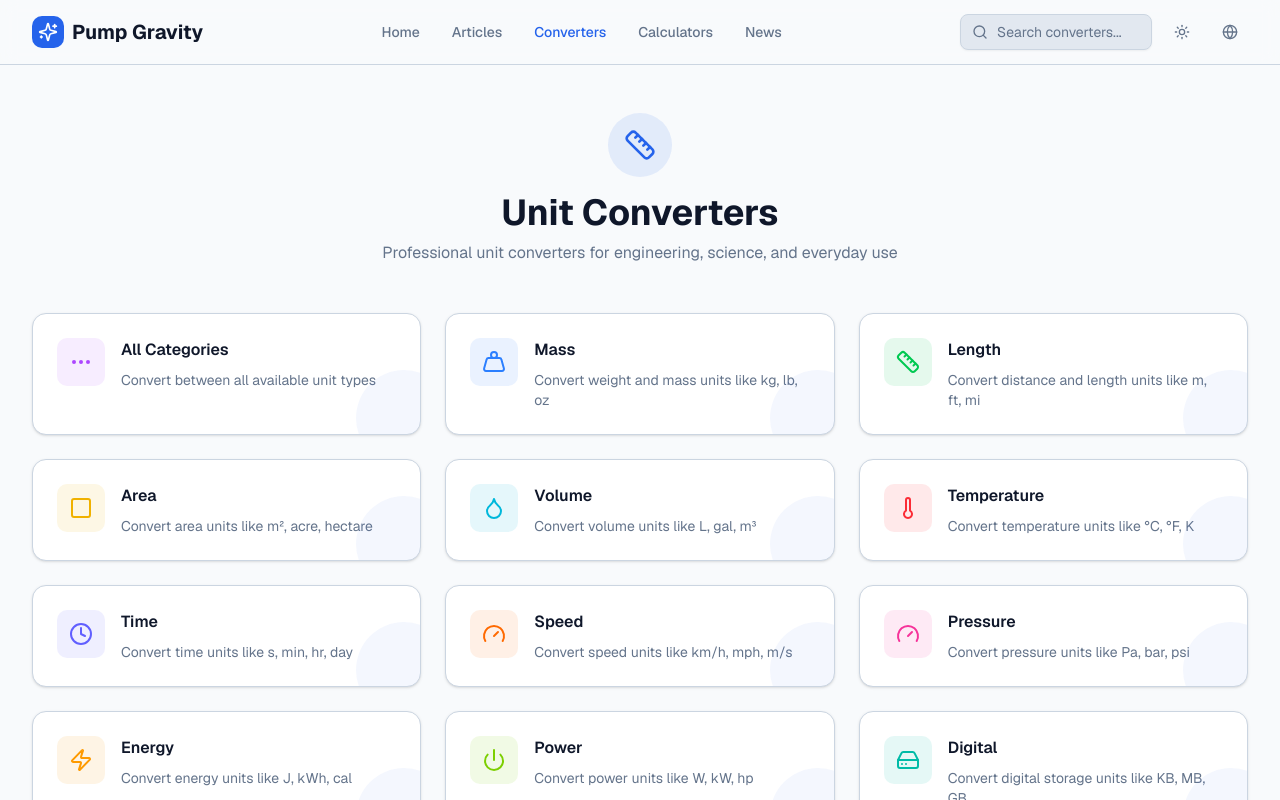
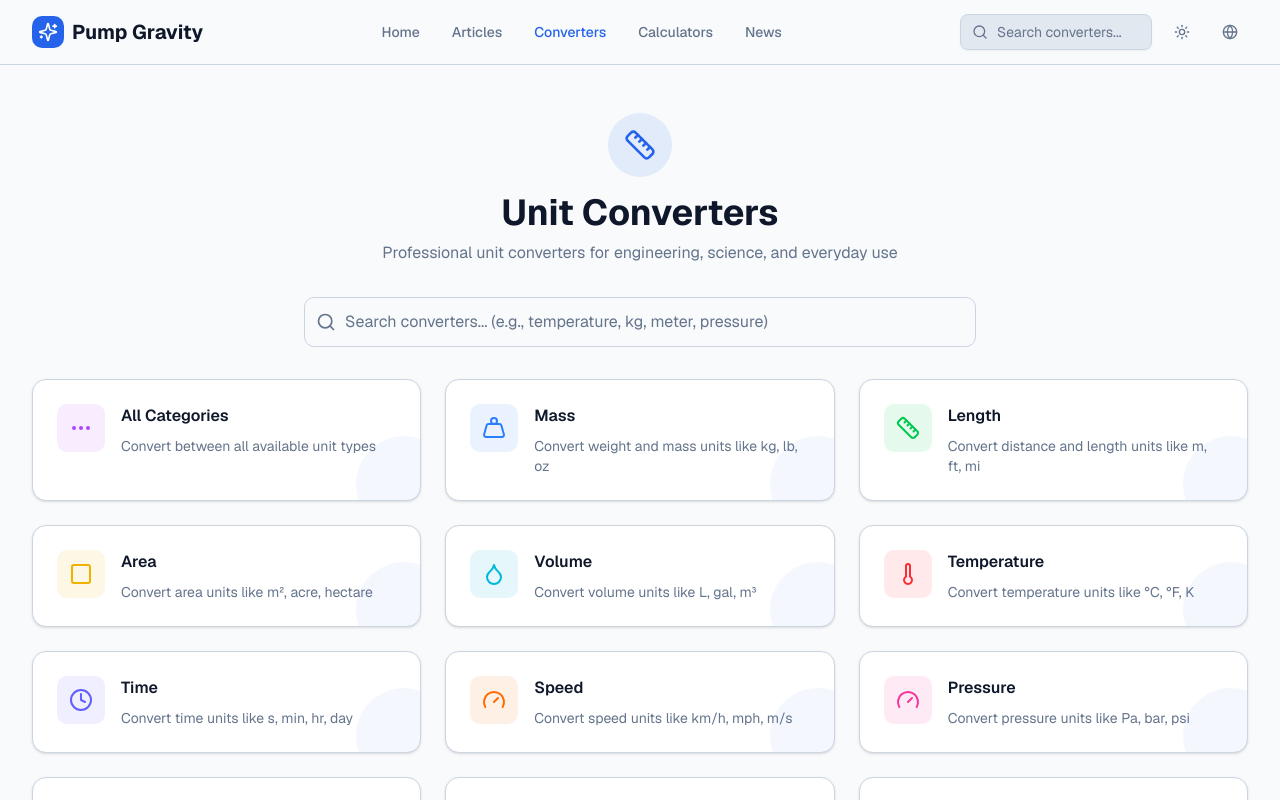
Before and after one commit to tonystark1592025-cell/Pumpgravity, a Next.js app: page /converters in a window 1280 px wide. Shown: the top 800 px of the page. Built offline with nearby package versions, Linux system fonts and the light colour scheme.

Commit message:
version 1.16 search added

```diff
--- a/app/calculators/page.tsx
+++ b/app/calculators/page.tsx
@@ -1,9 +1,15 @@
+"use client"
+
 import Link from "next/link"
 import { Header } from "@/components/header"
 import { Footer } from "@/components/footer"
+import { SearchBar } from "@/components/search-bar"
 import { Calculator, Activity, Zap, Power } from "lucide-react"
+import { useState, useMemo } from "react"
 
 export default function CalculatorsPage() {
+  const [searchQuery, setSearchQuery] = useState("")
+
   const calculators = [
     {
       title: "Pump Affinity Laws Calculator",
@@ -12,7 +18,8 @@ export default function CalculatorsPage() {
       href: "/calculators/pump-affinity-calculator",
       color: "text-blue-500",
       bgColor: "bg-blue-500/10",
-      features: ["Speed Changes", "Diameter Changes", "Flow, Head & Power"]
+      features: ["Speed Changes", "Diameter Changes", "Flow, Head & Power"],
+      keywords: ["pump", "affinity", "speed", "diameter", "flow", "head", "power", "performance"]
     },
     {
       title: "Pump Power Calculator",
@@ -21,9 +28,25 @@ export default function CalculatorsPage() {
       href: "/calculators/pump-power-calculator",
       color: "text-green-500",
       bgColor: "bg-green-500/10",
-      features: ["Shaft Power", "Flow Rate", "Differential Head"]
+      features: ["Shaft Power", "Flow Rate", "Differential Head"],
+      keywords: ["pump", "power", "shaft", "flow", "head", "gravity", "efficiency", "hydraulic"]
     }
   ]
+
+  const filteredCalculators = useMemo(() => {
+    if (!searchQuery.trim()) return calculators
+
+    const query = searchQuery.toLowerCase()
+
+    return calculators.filter(calc => {
+      return (
+        calc.title.toLowerCase().includes(query) ||
+        calc.description.toLowerCase().includes(query) ||
+        calc.features.some(feature => feature.toLowerCase().includes(query)) ||
+        calc.keywords.some(keyword => keyword.toLowerCase().includes(query))
+      )
+    })
+  }, [searchQuery, calculators])
 
   return (
     <div className="min-h-screen bg-background">
@@ -31,7 +54,7 @@ export default function CalculatorsPage() {
       <main className="py-12">
         <div className="mx-auto max-w-7xl px-4 sm:px-6 lg:px-8">
           {/* Page Header */}
-          <div className="mb-12 text-center">
+          <div className="mb-8 text-center">
             <div className="mx-auto mb-4 flex h-16 w-16 items-center justify-center rounded-full bg-primary/10">
               <Calculator className="h-8 w-8 text-primary" />
             </div>
@@ -41,9 +64,18 @@ export default function CalculatorsPage() {
             </p>
           </div>
 
+          {/* Search Bar */}
+          <div className="mb-8 max-w-2xl mx-auto">
+            <SearchBar
+              placeholder="Search calculators... (e.g., pump, power, flow, affinity)"
+              onSearch={setSearchQuery}
+            />
+          </div>
+
           {/* Calculator Grid */}
+          {filteredCalculators.length > 0 ? (
             <div className="grid gap-6 md:grid-cols-2 lg:grid-cols-3">
-            {calculators.map((calc) => {
+              {filteredCalculators.map((calc) => {
                 const Icon = calc.icon
                 return (
                   <Link
@@ -81,6 +113,12 @@ export default function CalculatorsPage() {
                 )
               })}
             </div>
+          ) : (
+            <div className="text-center py-12">
+              <p className="text-muted-foreground text-lg">No calculators found matching "{searchQuery}"</p>
+              <p className="text-muted-foreground text-sm mt-2">Try searching for "pump", "power", "flow", or "affinity"</p>
+            </div>
+          )}
 
           {/* Coming Soon Section */}
           <div className="mt-12 rounded-xl border border-dashed border-border bg-muted/30 p-8 text-center">
--- a/app/converters/page.tsx
+++ b/app/converters/page.tsx
@@ -1,17 +1,57 @@
+"use client"
+
 import Link from "next/link"
 import { Header } from "@/components/header"
 import { Footer } from "@/components/footer"
+import { SearchBar } from "@/components/search-bar"
 import { Ruler } from "lucide-react"
-import { categories } from "@/lib/converters-data"
+import { categories, converters } from "@/lib/converters-data"
+import { useState, useMemo } from "react"
 
 export default function ConvertersPage() {
+  const [searchQuery, setSearchQuery] = useState("")
+
+  const filteredCategories = useMemo(() => {
+    if (!searchQuery.trim()) return categories
+
+    const query = searchQuery.toLowerCase()
+
+    // Find matching converters
+    const matchingConverters = converters.filter(converter => {
+      return (
+        converter.name.toLowerCase().includes(query) ||
+        converter.about.toLowerCase().includes(query) ||
+        converter.category.toLowerCase().includes(query) ||
+        converter.tags?.some(tag => tag.toLowerCase().includes(query)) ||
+        converter.keywords?.some(keyword => keyword.toLowerCase().includes(query)) ||
+        converter.units.some(unit =>
+          unit.label.toLowerCase().includes(query) ||
+          unit.value.toLowerCase().includes(query)
+        )
+      )
+    })
+
+    // Get unique categories from matching converters
+    const matchingCategoryIds = new Set(matchingConverters.map(c => c.category))
+
+    // Filter categories
+    return categories.filter(cat => {
+      if (cat.id === "all") return false
+      return (
+        cat.name.toLowerCase().includes(query) ||
+        cat.description.toLowerCase().includes(query) ||
+        matchingCategoryIds.has(cat.id)
+      )
+    })
+  }, [searchQuery])
+
   return (
     <div className="min-h-screen bg-background">
       <Header />
       <main className="py-12">
         <div className="mx-auto max-w-7xl px-4 sm:px-6 lg:px-8">
           {/* Page Header */}
-          <div className="mb-12 text-center">
+          <div className="mb-8 text-center">
             <div className="mx-auto mb-4 flex h-16 w-16 items-center justify-center rounded-full bg-primary/10">
               <Ruler className="h-8 w-8 text-primary" />
             </div>
@@ -21,9 +61,18 @@ export default function ConvertersPage() {
             </p>
           </div>
 
+          {/* Search Bar */}
+          <div className="mb-8 max-w-2xl mx-auto">
+            <SearchBar
+              placeholder="Search converters... (e.g., temperature, kg, meter, pressure)"
+              onSearch={setSearchQuery}
+            />
+          </div>
+
           {/* Category Grid */}
+          {filteredCategories.length > 0 ? (
             <div className="grid gap-6 md:grid-cols-2 lg:grid-cols-3">
-            {categories.map((cat) => {
+              {filteredCategories.map((cat) => {
                 const Icon = cat.icon
                 return (
                   <Link
@@ -49,6 +98,12 @@ export default function ConvertersPage() {
                 )
               })}
             </div>
+          ) : (
+            <div className="text-center py-12">
+              <p className="text-muted-foreground text-lg">No converters found matching "{searchQuery}"</p>
+              <p className="text-muted-foreground text-sm mt-2">Try searching for units like "kg", "meter", "celsius", or categories like "temperature"</p>
+            </div>
+          )}
         </div>
       </main>
       <Footer />
--- /dev/null
+++ b/components/search-bar.tsx
@@ -0,0 +1,46 @@
+"use client"
+
+import { Search, X } from "lucide-react"
+import { useState } from "react"
+
+interface SearchBarProps {
+  placeholder?: string
+  onSearch: (query: string) => void
+  className?: string
+}
+
+export function SearchBar({ placeholder = "Search...", onSearch, className = "" }: SearchBarProps) {
+  const [query, setQuery] = useState("")
+
+  const handleChange = (value: string) => {
+    setQuery(value)
+    onSearch(value)
+  }
+
+  const handleClear = () => {
+    setQuery("")
+    onSearch("")
+  }
+
+  return (
+    <div className={`relative ${className}`}>
+      <Search className="absolute left-3 top-1/2 h-5 w-5 -translate-y-1/2 text-muted-foreground" />
+      <input
+        type="text"
+        value={query}
+        onChange={(e) => handleChange(e.target.value)}
+        placeholder={placeholder}
+        className="w-full rounded-lg border border-border bg-background pl-10 pr-10 py-3 text-foreground placeholder:text-muted-foreground focus:border-primary focus:outline-none focus:ring-2 focus:ring-primary/20 transition-all"
+      />
+      {query && (
+        <button
+          onClick={handleClear}
+          className="absolute right-3 top-1/2 -translate-y-1/2 text-muted-foreground hover:text-foreground transition-colors"
+          aria-label="Clear search"
+        >
+          <X className="h-5 w-5" />
+        </button>
+      )}
+    </div>
+  )
+}
```
Lines whose indentation alone changed are shown as unchanged.
